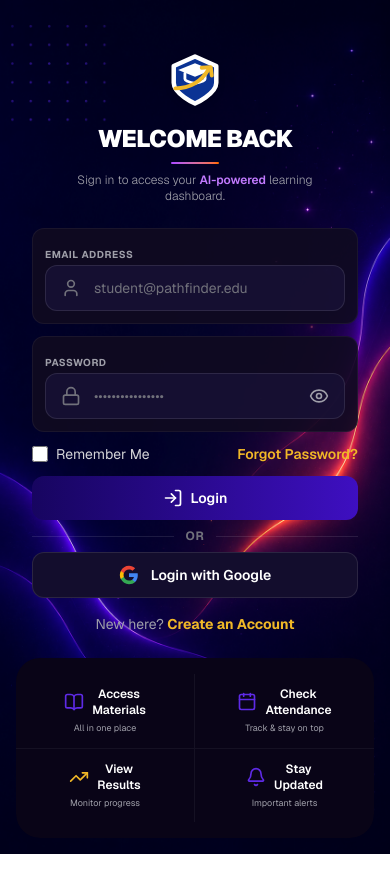
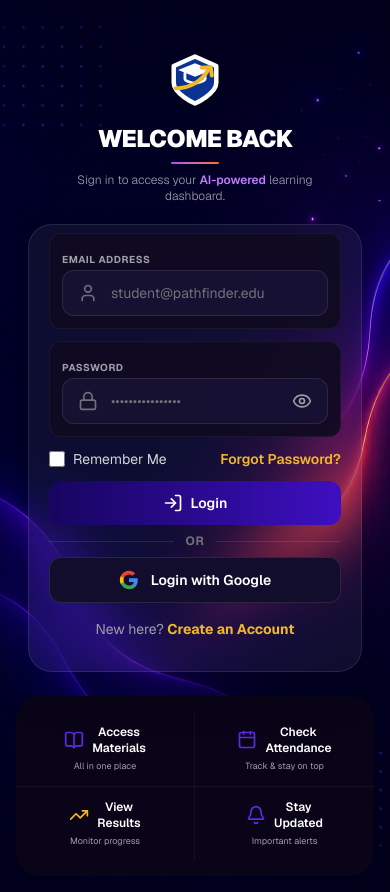
Before and after one commit to PathfinderERP/External_study_app, a Next.js app in the folder frontend/: page / in a window 390 px wide. Before the commit the page ends 854 px from the top, so only its background shows below. Built offline with nearby package versions, Linux system fonts and the light colour scheme; no server answers.

Commit message:
login page for mobile updated

```diff
--- a/frontend/src/app/page.js
+++ b/frontend/src/app/page.js
@@ -568,7 +568,7 @@ export default function Login() {
             </div>
 
             {/* Right Column (Login Form) */}
-            <div className="relative flex flex-col justify-center px-4 pt-2 pb-6 md:py-6 md:w-[55%] lg:p-10 bg-transparent md:bg-white rounded-b-3xl md:rounded-none">
+            <div className="relative flex flex-col justify-center px-5 pt-2 pb-8 md:py-6 md:w-[55%] lg:p-10 bg-white/5 backdrop-blur-xl border border-white/10 shadow-2xl md:border-none md:shadow-none md:backdrop-blur-none md:bg-white mx-3 md:mx-0 mb-6 md:mb-0 mt-1 md:mt-0 rounded-3xl md:rounded-none">
 
               {/* Top Right 3D Books Illustration */}
               <div className="absolute right-4 top-4 hidden h-20 w-20 sm:block md:h-24 md:w-24 lg:right-8 lg:top-6">
```
